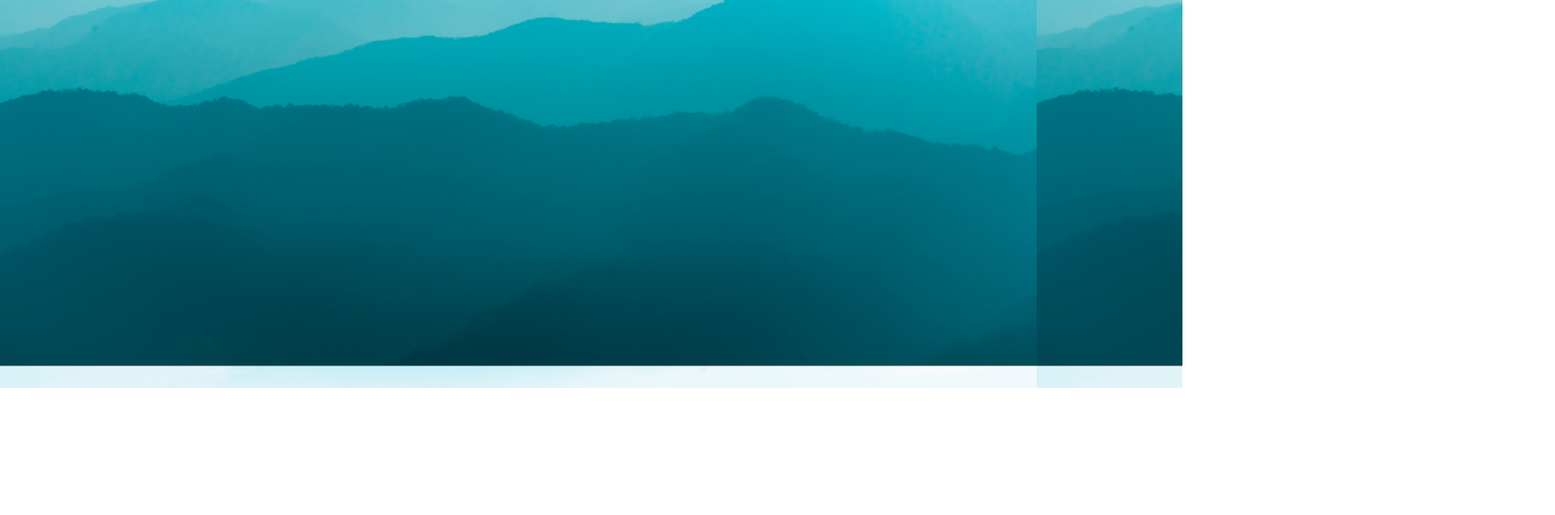
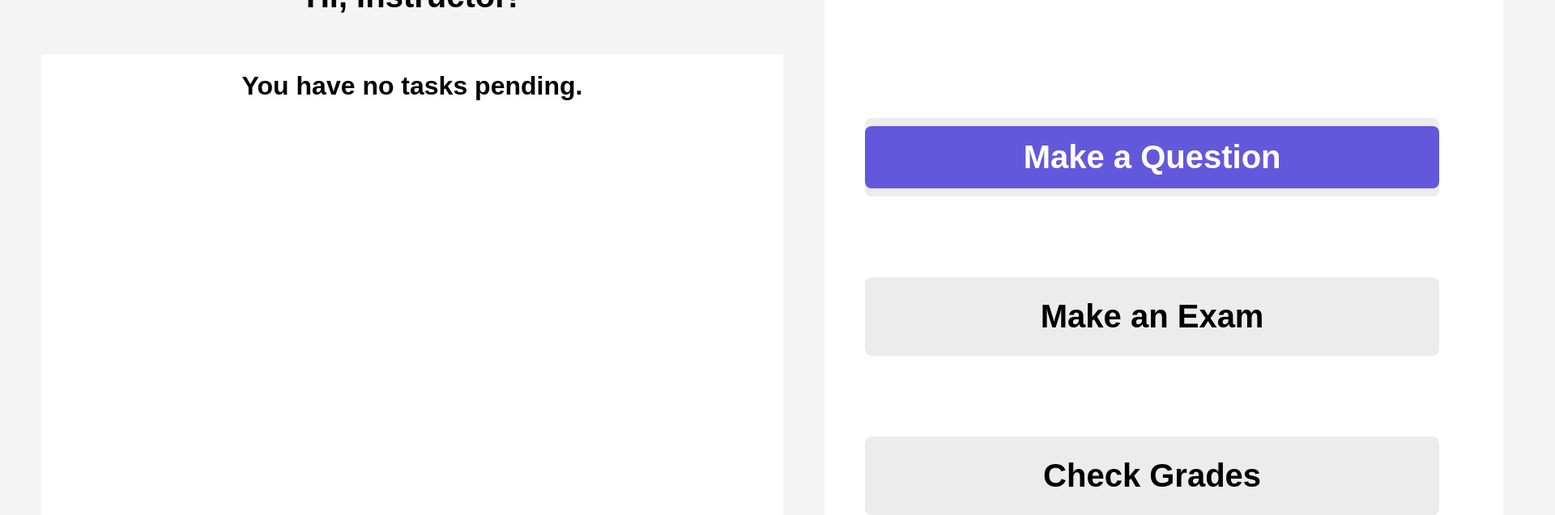
Before and after one commit to hc388/auto-grader-react, a React (Create React App) app: page /instructor in a window 1280 px wide. Shown: the part 320-957 px from the top of the page at 81% size, 1920 px wide, since content can reach past the window. Before the commit the page ends 800 px from the top, so only its background shows below. Built offline with nearby package versions, Linux system fonts and the light colour scheme.

Commit message:
Update: Added Instructor Page and successful redirect

```diff
--- a/src/App.js
+++ b/src/App.js
@@ -3,6 +3,7 @@ import logo from './logo.png'
 import {BrowserRouter as Router, Link, Route, Switch, Redirect} from 'react-router-dom';
 import NavHead from './NavHead';
 import HomePage from './HomePage';
+import InstructorHome from './InstructorHome';
 
 
 function App() {
@@ -12,6 +13,7 @@ function App() {
         <NavHead />
         <Switch>
           <Route exact path="/" component={HomePage} />
+          <Route exact path="/instructor" component={InstructorHome} />
         </Switch>
       </Router>
     </div>
--- a/src/HomePage.js
+++ b/src/HomePage.js
@@ -2,6 +2,7 @@ import './App.css'
 import React, {useState} from 'react';
 import logo from './logo.png'
 import LoginForm from './LoginForm'
+import {Link, Redirect} from 'react-router-dom'
 
 
 
@@ -20,26 +21,30 @@ function HomePage(props) {
         updatePass(newPass)
     }
 
-    let validateLogin = () => {
-        if (userName === "user" && passWord === "user") {
+    let validateLogin = (pass,user) => {
+        if (user === "user" && pass === "user") {
             console.log("ROLE IS USER")
             updateRole("user")
             updatePage("Login")
         }
-        else if (userName === "admin" && passWord === "admin") {
+        else if (user === "admin" && pass === "admin") {
             console.log("ROLE IS ADMIN")
             updateRole("admin")
-            updatePage("Login")
+            updatePage("Login");
+            <Link to="/instructor"/>
         }
-        else if(userName !== "")
+        else if(user !== "")
             updateRole("notfound")
+
     }
     return (
             <div>
                 <LoginForm upUser={userUpdater} upPass={passUpdater} status={0}
                                            validator={validateLogin}/>
+                {role === "admin" && <Redirect to="/instructor" />}
 
-                {role === "notfound" ? <h2 id="login-error-msg">Username and/or Password is wrong.</h2> : <h2></h2>}
+                {role === "notfound" && <h2 id="login-error-msg">Username and/or Password is wrong.</h2>}
+
             </div>
     );
 }
--- /dev/null
+++ b/src/InstructorHome.js
@@ -0,0 +1,26 @@
+import React, {useState} from 'react'
+import {Link} from "react-router-dom";
+
+function InstructorHome(props){
+
+    return(
+        <div className="container-main">
+            <div className="container-left">
+                <div className="greet-msg">Hi, Instructor!</div>
+                <div className="container-status-box">
+                    <h1>You have no tasks pending.</h1>
+                </div>
+            </div>
+            <div className="container-right">
+                <div className="container-links">
+                    <div className="make-question"><Link to="/admin/make-question"><button className="span-link"> Make a Question</button> </Link></div>
+                    <div className="make-exam"><span className="span-link">Make an Exam</span> </div>
+                    <div className="check-grades"><span className="span-link">Check Grades</span> </div>
+                </div>
+            </div>
+
+        </div>
+    )
+}
+
+export default InstructorHome;
--- a/src/LoginForm.js
+++ b/src/LoginForm.js
@@ -6,12 +6,10 @@ function LoginForm(props){
     const [pass, updatePass] = useState("")
 
     let submitHandler = event => {
-        props.validator()
         event.preventDefault();
-
+        props.validator(user,pass)
         props.upPass(pass)
         props.upUser(user)
-
         updateUser("")
         updatePass("")
 
```
